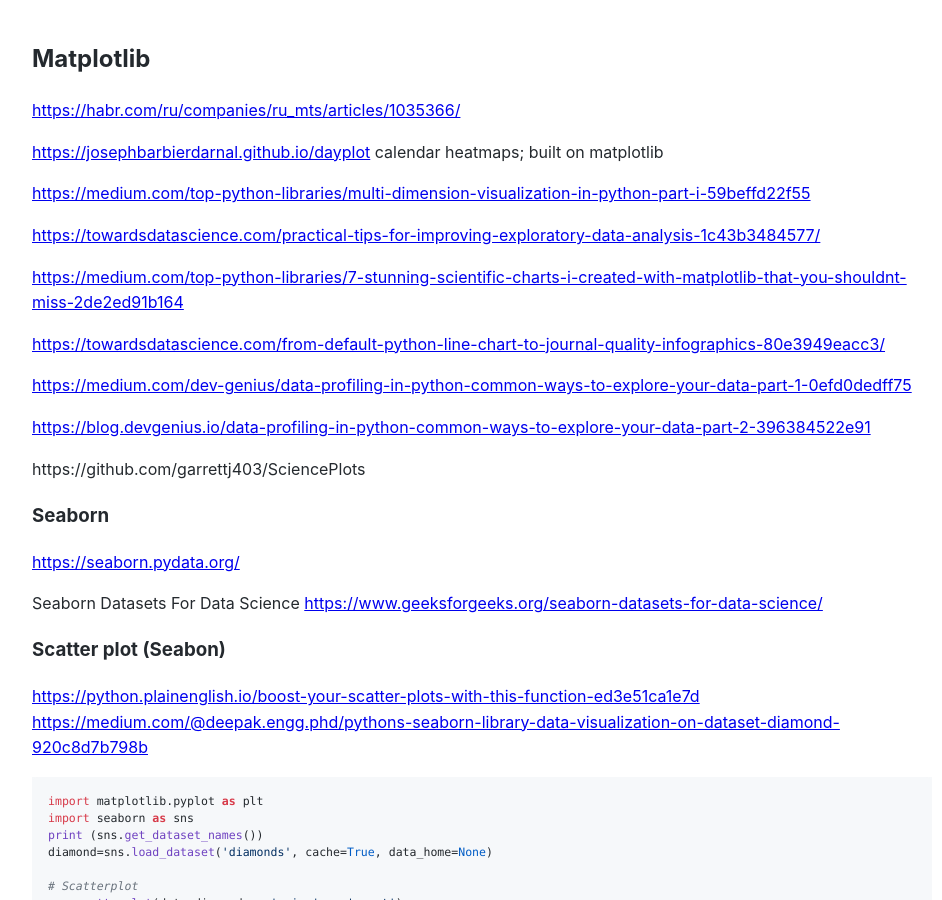
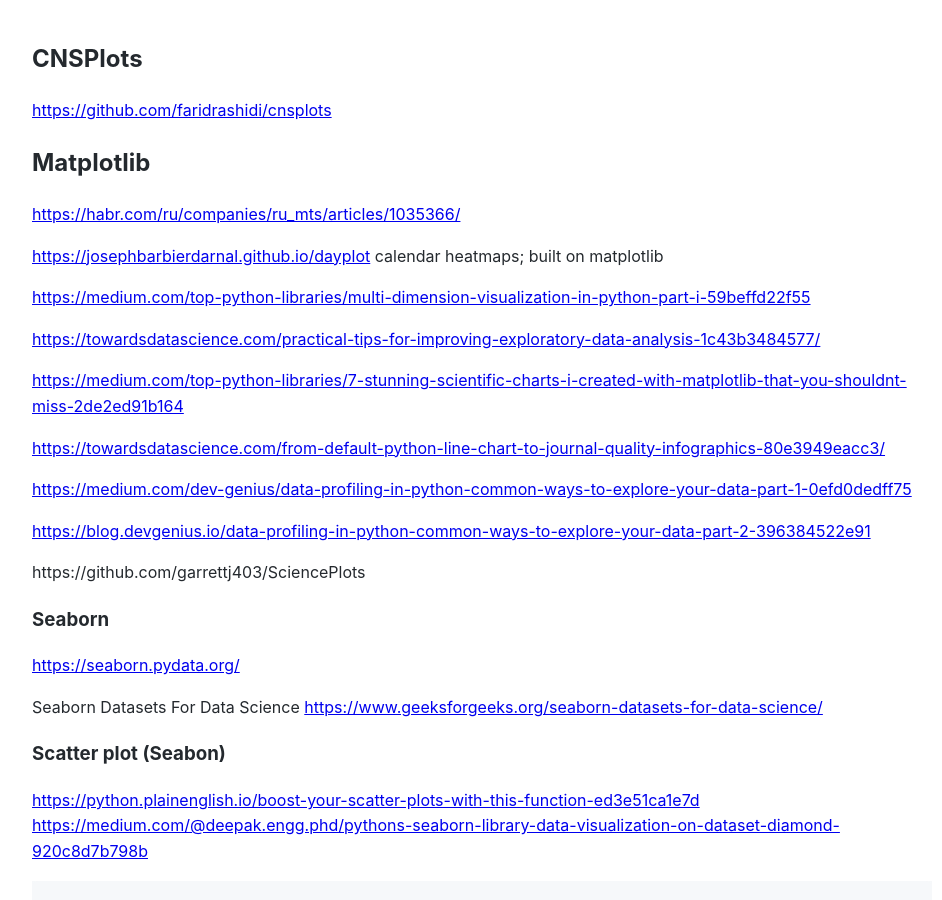
Before and after one commit to Michael-Lubinsky/michael-lubinsky.github.com, a Jekyll site: the page built from plotting/matplotlib.md, in a window 1280 px wide and 900 px high. Shown: the whole window, without its empty margins (158-1100 px from the left). Built offline with Jekyll 4.4.1, drawn with Linux system fonts in a browser that asks for light colours; our own code applies the rules of GitHub Pages for plain Markdown files.

Commit message:
Update matplotlib.md

```diff
--- a/plotting/matplotlib.md
+++ b/plotting/matplotlib.md
@@ -1,3 +1,6 @@
+## CNSPlots
+<https://github.com/faridrashidi/cnsplots>
+
 ## Matplotlib
 
 <https://habr.com/ru/companies/ru_mts/articles/1035366/>
```
